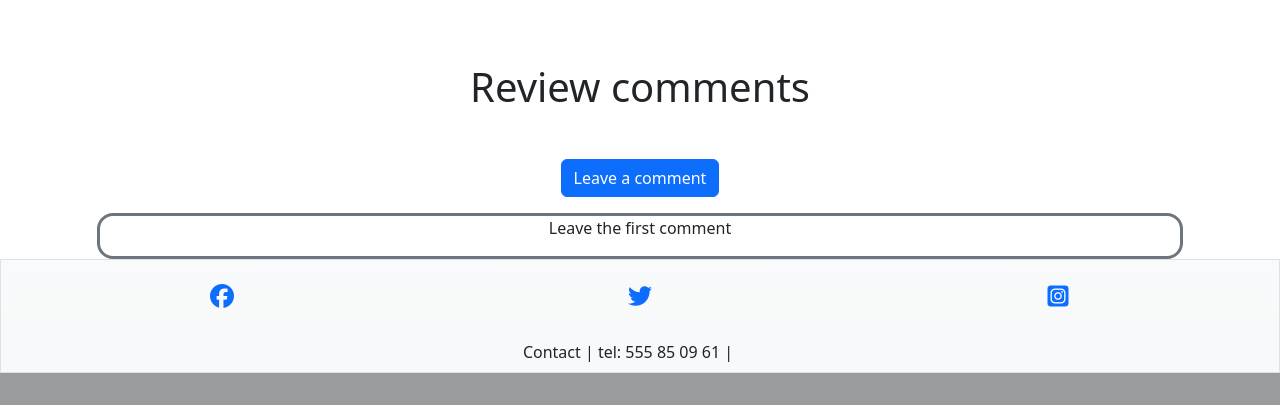
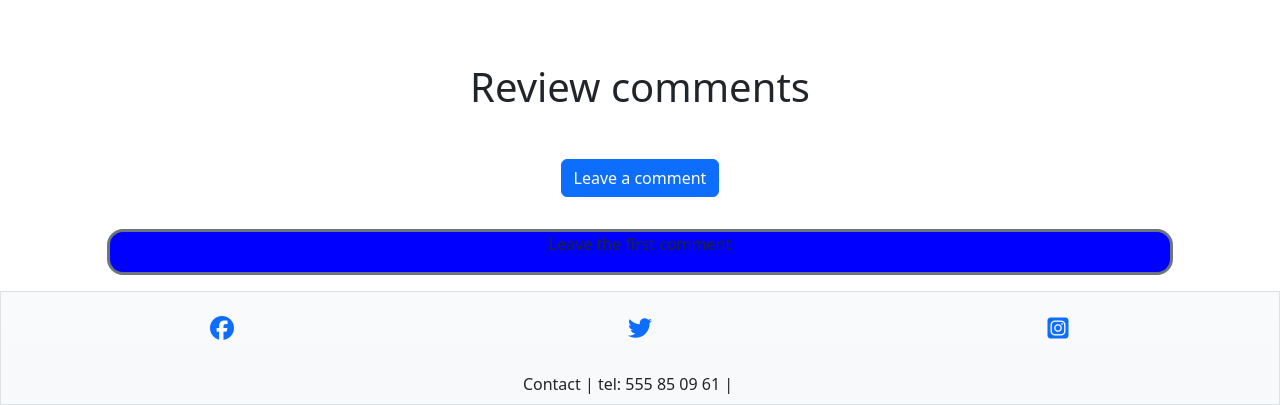
Before and after one commit to MTSSamsioe/book_a_table, a Django app: page /add_comment in a window 1280 px wide. Shown: the part 603-1008 px from the top of the page. Before the commit the page ends 976 px from the top, so only its background shows below. Run offline with Django 3.2, Linux system fonts and the light colour scheme; some libraries are stand-ins or nearby versions.

Commit message:
Fix spacing issue in fotter and margins on comment section

```diff
--- a/bookings/templates/bookings/index.html
+++ b/bookings/templates/bookings/index.html
@@ -55,14 +55,15 @@
         </div>
     </div>
 </section>
-<div class="container-fluid "></div>
+<section>
+<div class="container-fluid my-3 ">
     <div class=" row d-flex justify-content-center ">
 
-    <div class="col-10 border-3 border border-secondary rounded-4  " id="outer-frame">
+        <div class="col-10 border-3 border border-secondary rounded-4 " id="outer-frame">
             {% if comments|length  > 0 %}
                 {% for comment in comments %}
 
-                <div class="row border-1 border border-primary mt-3 mb-3 " id="inner-frame">
+                    <div class="row border-1 border border-primary my-3 mx-3 rounded-4">
                         <div class="col-lg-6 d-flex align-items-center justify-content-center mb-3" id="comment-img">
                             {% if "placeholder" in comment.image.url %}
                             <img src="https://res.cloudinary.com/dy2uthyxz/image/upload/v1666698200/pexels-victor-freitas-744780_piixal.jpg"
@@ -98,5 +99,7 @@
             {%endif%}
         </div>
     </div>
+</div>
+</section>
 
 {% endblock %}
--- a/static/css/style.css
+++ b/static/css/style.css
@@ -40,11 +40,8 @@ a {
     overflow: scroll;
     max-height: 500px;
     border-radius: 15px;
-}
+    background-color: blue;
 
-#inner-frame {
-    border-radius: 15px;
-    margin: 5%;
 }
 
 .fa-solid.fa-star {
--- a/templates/base.html
+++ b/templates/base.html
@@ -81,7 +81,7 @@
   <footer>
     <div class="container-fluid bg-light bg-gradient border border-top-5">
       <div class="row">
-        <div class="d-flex justify-content-center text-center mt-4 mb-4">
+        <div class="d-flex justify-content-around text-center mt-4 mb-4">
           <div class="col-sm-4"><a href="https://www.facebook.com/" target="_blank"
               aria-label="Opens Facebook in a new window"><i class="fa-brands fa-facebook fa-xl"></i></a></div>
           <div class="col-sm-4"><a href="https://twitter.com/home" target="_blank"
```
Lines whose indentation alone changed are shown as unchanged.
